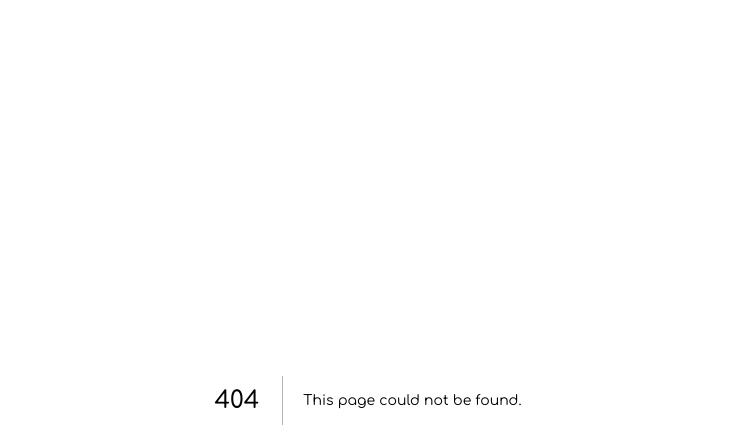
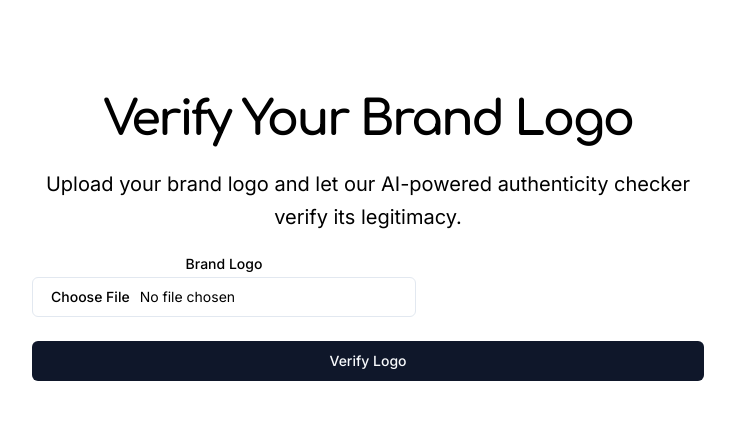
Before and after one commit to toastmaster-Pritam/Amazon-Hackon-24, a Next.js app in the folder amazon-frontend/: page /checkLogo in a window 1280 px wide. Before the commit this address had no page. Shown: the top 446 px of the page, without its empty margins (272-1007 px from the left). Built offline with nearby package versions, Linux system fonts and the light colour scheme; a web font is replaced by a local one.

Commit message:
logo verification page added

```diff
--- /dev/null
+++ b/amazon-frontend/src/app/checkLogo/page.jsx
@@ -0,0 +1,135 @@
+"use client";
+import { Label } from "@/components/ui/label";
+import { Input } from "@/components/ui/input";
+import { Button } from "@/components/ui/button";
+import { useState } from "react";
+import axios from "axios";
+import toast from "react-hot-toast";
+
+export default function Component() {
+    const [valid, setValid] = useState(null);
+    const [highestConfidence, setHighestConfidence] = useState(null);
+    const [label, setLabel] = useState(null);
+
+    const handleClick = async () => {
+        const fileInput = document.getElementById("logo");
+        const file = fileInput.files[0];
+
+        if (!file) {
+            alert("Please select a file.");
+            return;
+        }
+
+        const formData = new FormData();
+        formData.append("input_image", file);
+
+        try {
+            const res = await axios.post("http://localhost:5000/predict-logo", formData, {
+                headers: {
+                    'Content-Type': 'multipart/form-data'
+                }
+            });
+
+            const result = res.data;
+            setValid(result.label === "Puma Real");
+
+            // Find the highest confidence
+            const highestConfidence = result.confidences.reduce((max, confidence) => {
+                return confidence.confidence > max.confidence ? confidence : max;
+            }, result.confidences[0]);
+
+            setHighestConfidence(highestConfidence);
+            setLabel(result.label);
+            toast.success("Logo verified successfully!");
+        } catch (error) {
+            console.error("Error verifying logo:", error);
+            toast.error("Error verifying logo. Please try again.");
+        }
+    };
+
+    return (
+        <div className="w-full max-w-2xl mx-auto py-12 md:py-24">
+            <div className="space-y-6 text-center">
+                <h1 className="text-3xl font-bold tracking-tighter sm:text-4xl md:text-5xl">Verify Your Brand Logo</h1>
+                <p className="max-w-[700px] mx-auto text-muted-foreground md:text-xl/relaxed">
+                    Upload your brand logo and let our AI-powered authenticity checker verify its legitimacy.
+                </p>
+                <div className="grid w-full max-w-sm items-center gap-1.5">
+                    <Label htmlFor="logo">Brand Logo</Label>
+                    <Input id="logo" type="file" />
+                </div>
+                <Button type="submit" className="w-full" onClick={handleClick}>
+                    Verify Logo
+                </Button>
+                {valid !== null && (
+                    <div className="grid gap-4 mt-4">
+                        {valid ? (
+                            <div className="rounded-lg border p-6 text-center">
+                                <div className="flex items-center justify-center mb-4">
+                                    <CheckIcon className="h-8 w-8 text-green-500" />
+                                </div>
+                                <h3 className="text-xl font-semibold">Authentic Logo Detected</h3>
+                                <p className="text-muted-foreground">Our AI model has confirmed that this is a legitimate brand logo.</p>
+                            </div>
+                        ) : (
+                            <div className="rounded-lg border p-6 text-center">
+                                <div className="flex items-center justify-center mb-4">
+                                    <XIcon className="h-8 w-8 text-red-500" />
+                                </div>
+                                <h3 className="text-xl font-semibold">Fake Logo Detected</h3>
+                                <p className="text-muted-foreground">Our AI model has detected that this logo is not authentic.</p>
+                            </div>
+                        )}
+                        <div className="rounded-lg border p-6 text-center">
+                            <h3 className="text-xl font-semibold">Highest Confidence Score</h3>
+                            {highestConfidence && (
+                                <p className="text-muted-foreground">
+                                    {highestConfidence.label}: {(highestConfidence.confidence * 100).toFixed(2)}%
+                                </p>
+                            )}
+                        </div>
+                    </div>
+                )}
+            </div>
+        </div>
+    );
+}
+
+function CheckIcon(props) {
+    return (
+        <svg
+            {...props}
+            xmlns="http://www.w3.org/2000/svg"
+            width="24"
+            height="24"
+            viewBox="0 0 24 24"
+            fill="none"
+            stroke="currentColor"
+            strokeWidth="2"
+            strokeLinecap="round"
+            strokeLinejoin="round"
+        >
+            <path d="M20 6 9 17l-5-5" />
+        </svg>
+    );
+}
+
+function XIcon(props) {
+    return (
+        <svg
+            {...props}
+            xmlns="http://www.w3.org/2000/svg"
+            width="24"
+            height="24"
+            viewBox="0 0 24 24"
+            fill="none"
+            stroke="currentColor"
+            strokeWidth="2"
+            strokeLinecap="round"
+            strokeLinejoin="round"
+        >
+            <path d="M18 6 6 18" />
+            <path d="m6 6 12 12" />
+        </svg>
+    );
+}
```
Also changed, not shown: 2 other files (tests, documents, lock files or other folders).
